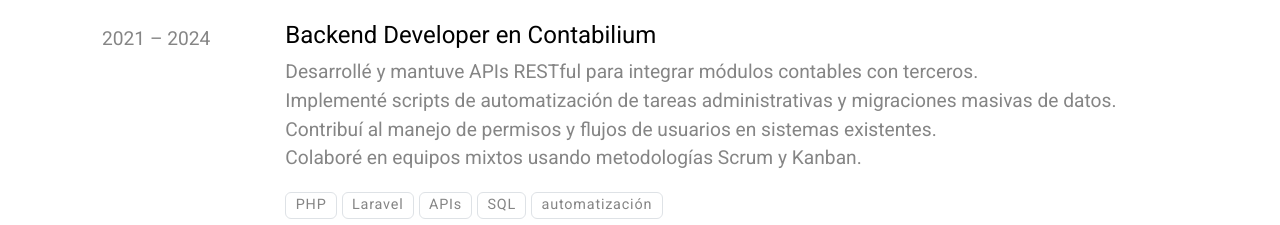
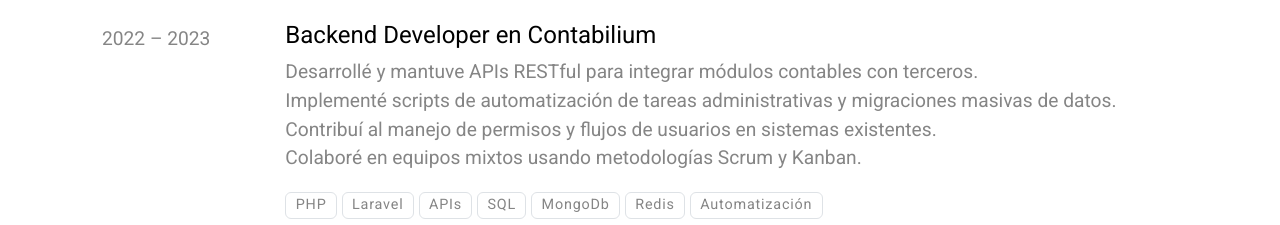
Before and after one commit to ivn-gonzalez/cv, a plain HTML site: page index.html in a window 1280 px wide. Shown: the part 727-952 px from the top of the page. Drawn offline with nearby package versions, Linux system fonts and the light colour scheme.

Commit message:
Deploying to gh-pages from @ ivn-gonzalez/cv@31b81166837415289809b6005f1291aa546d0ce8 🚀

```diff
--- a/index.html
+++ b/index.html
@@ -113,7 +113,7 @@
         <h2 class="mb-4"> Experiencia profecional</h2>
         <div class="row d-block d-md-flex">
             <div class="col-md-2 pt-1">
-                2021 – 2024
+                2022 – 2023
             </div>
             <div class="col-md-10">
                 <h3 class="fs-4 fw-normal">Backend Developer en Contabilium</h3>
@@ -125,7 +125,9 @@
                     <span class="badge text-body border border-1">Laravel</span>
                     <span class="badge text-body border border-1">APIs</span>
                     <span class="badge text-body border border-1">SQL</span>
-                    <span class="badge text-body border border-1">automatización</span>
+                    <span class="badge text-body border border-1">MongoDb</span>
+                    <span class="badge text-body border border-1">Redis</span>
+                    <span class="badge text-body border border-1">Automatización</span>
                 </p>
             </div>
         </div>
```
Also changed, not shown: 1 other file.
